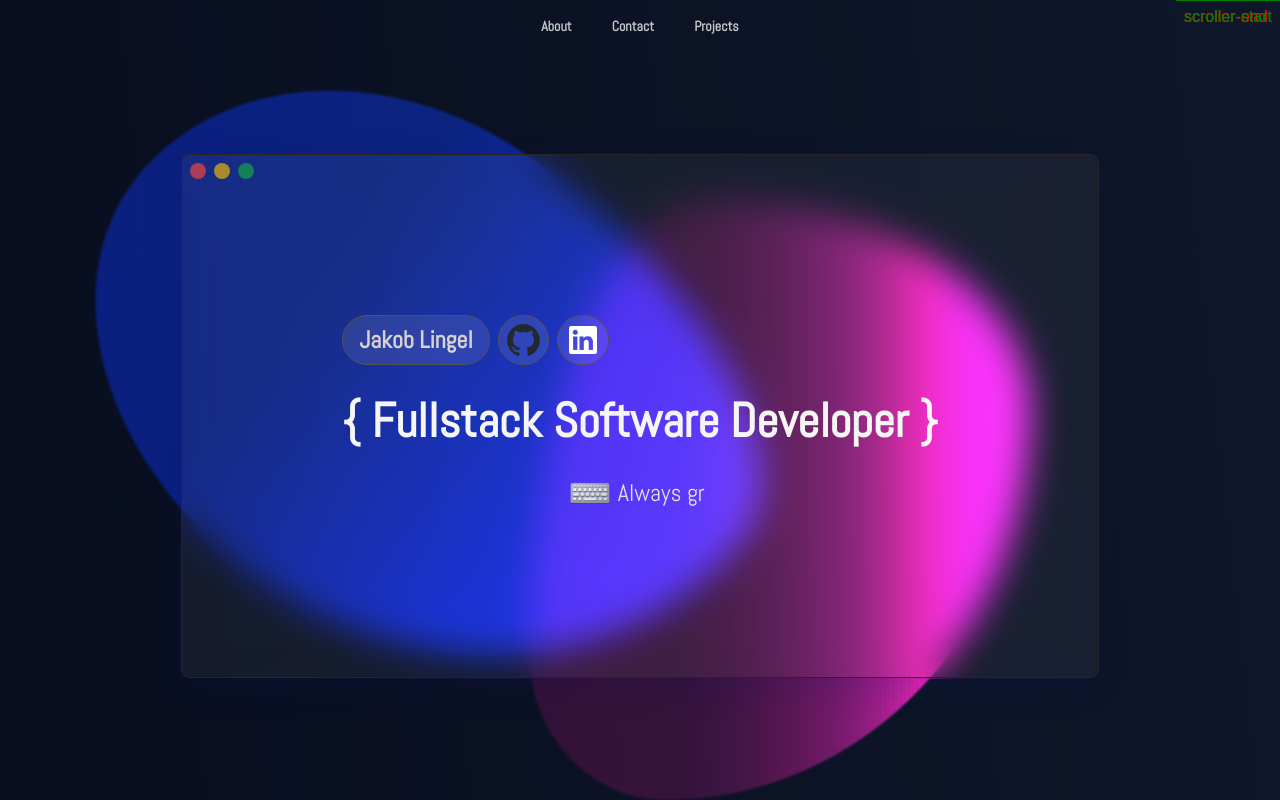
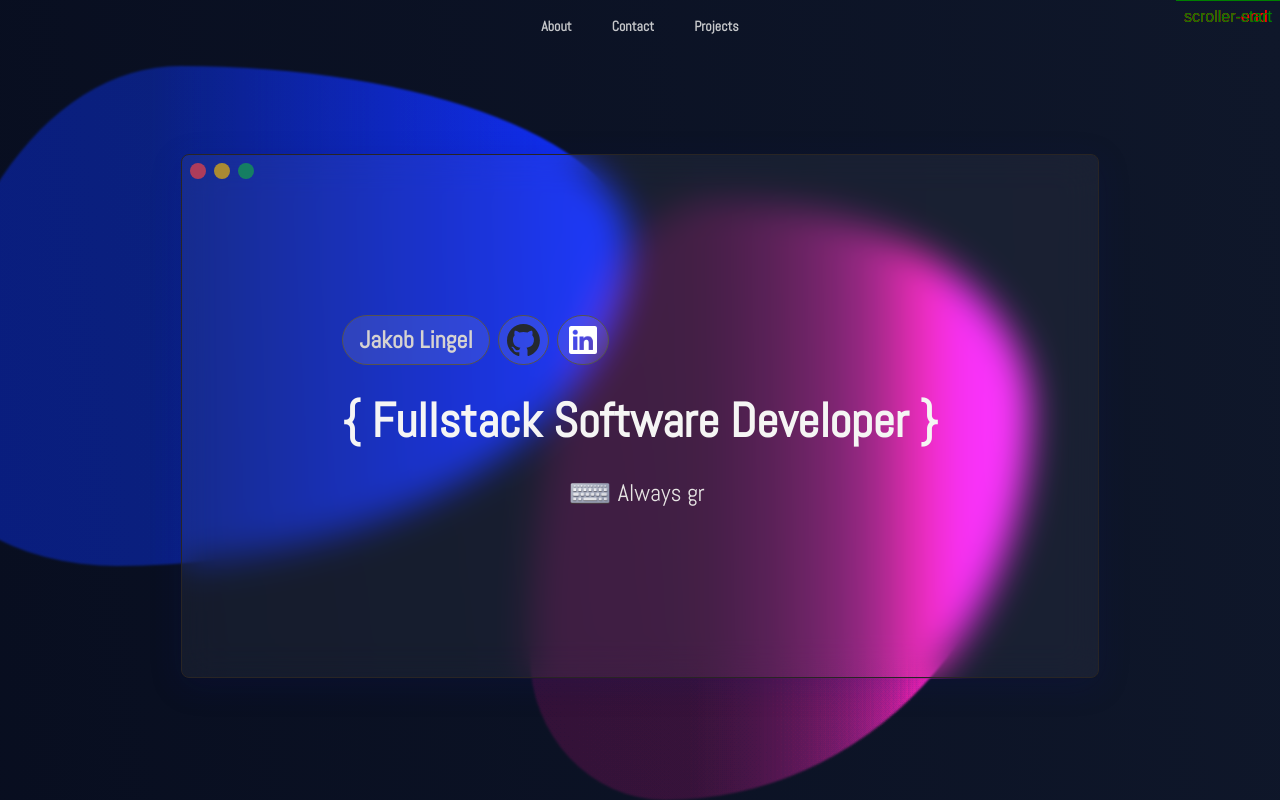
Before and after one commit to Davidcode2/portfolio, an Angular app in the folder fe/: page / in a window 1280 px wide. Shown: the top 800 px of the page. Built offline with nearby package versions, Linux system fonts and the light colour scheme.

Commit message:
Hide blobs on mobile

```diff
--- a/fe/src/app/app.component.html
+++ b/fe/src/app/app.component.html
@@ -25,7 +25,7 @@
           >
             Skills
           </h2>
-          <div class="m-10 flex gap-10">
+          <div class="m-10 flex gap-10 overflow-clip">
             <div
               class="shadow:md w-full rounded-lg border border-stone-800 bg-gradient-to-tr from-stone-800 to-stone-950 p-20 shadow-emerald-500"
             >
--- a/fe/src/app/components/hero-container/hero-container.component.html
+++ b/fe/src/app/components/hero-container/hero-container.component.html
@@ -1,6 +1,8 @@
-<div class="blob-blue overflow-clip z-20"></div>
+<div class="">
+<div class="hidden xl:block blob-blue overflow-clip z-20"></div>
 <div class="hidden xl:block overflow-clip blob-orange z-20"></div>
 <div class="h-screen flex flex-col place-content-center">
   <app-header></app-header>
   <app-hero></app-hero>
 </div>
+</div>
```
